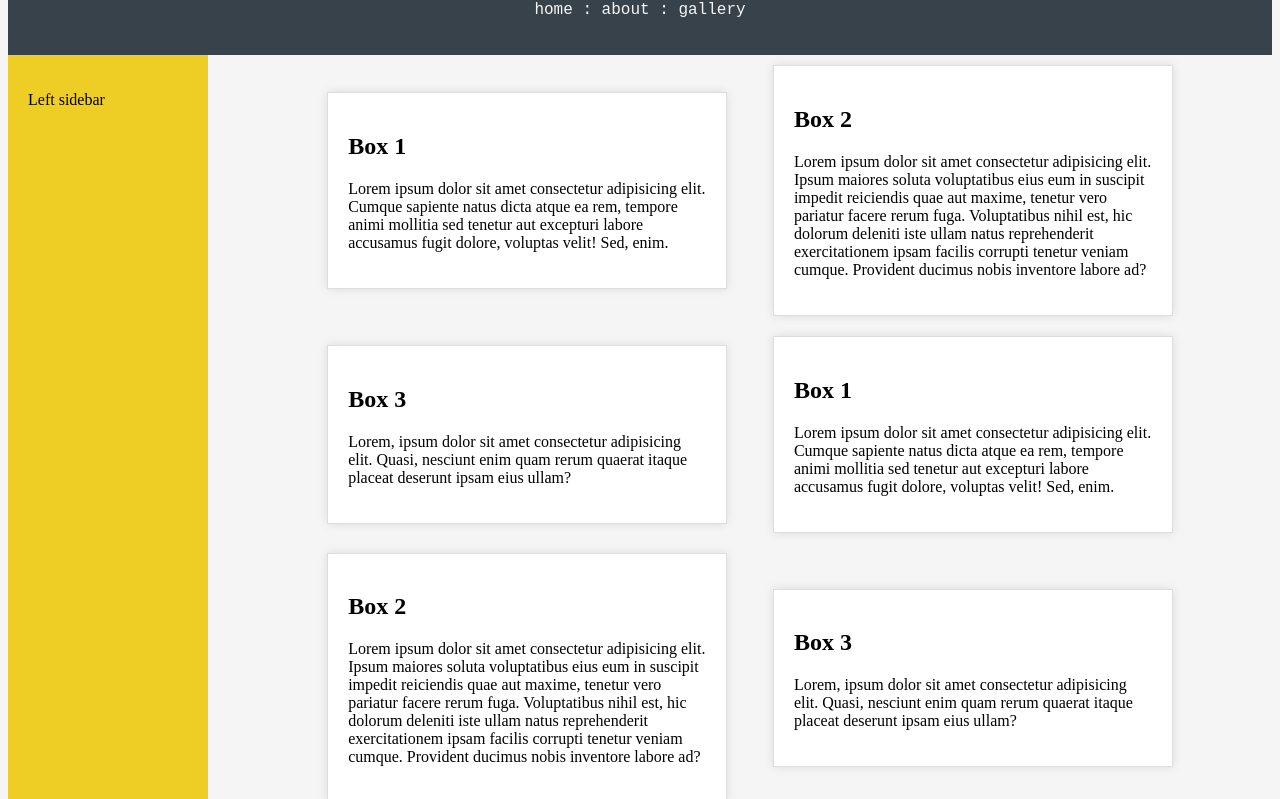
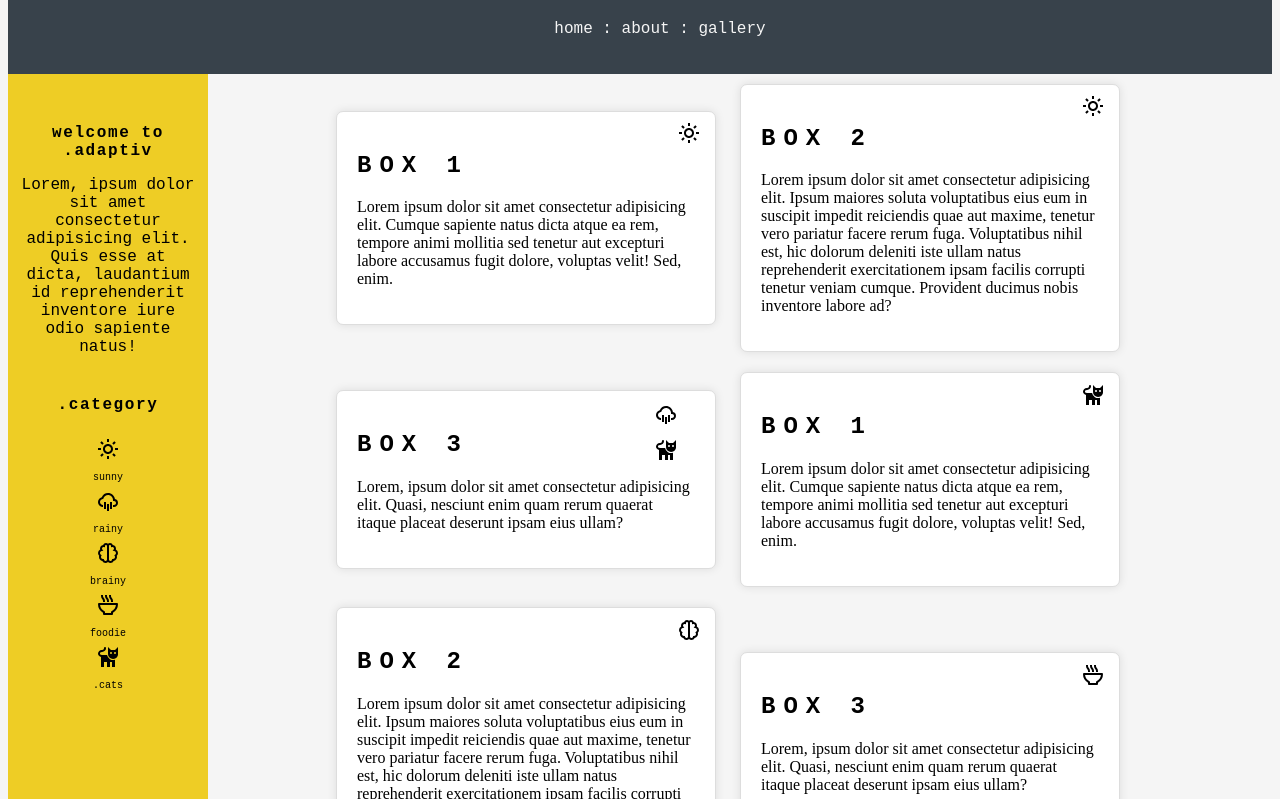
Before and after one commit to rebeccalindman/htmlcsswebpage, a plain HTML site: page index.html in a window 1280 px wide. Shown: the part 107-906 px from the top of the page. Drawn offline with Linux system fonts and the light colour scheme.

Commit message:
icons and more

```diff
--- a/index.html
+++ b/index.html
@@ -11,19 +11,57 @@
 
  <header>
   <h1>.adaptiv</h1>
-  <p>home : about : gallery</p>
+  <nav>
+    <ul class="pages-menu">
+        <a href="index.html">home</a> :
+        <a href="about.html">about</a> :
+        <a href="gallery.html">gallery</a>
+    </ul>
+  </nav>
  </header>
 
  <main>
     <div class="wrapper">
         <section class="left-sidebar">
-            <p>Left sidebar</p>
+            <h3>welcome to .adaptiv</h3>
+            <p>Lorem, ipsum dolor sit amet consectetur adipisicing elit. Quis esse at dicta, laudantium id reprehenderit inventore iure odio sapiente natus!</p>
+            <h3>.category</h3>
+            <nav>
+                <ul class="icon-list">
+                    <a class="icon-navigation" href="sun-items.html">
+                        <img src="icons/bx-sun.svg" alt="sun icon" class="icon">
+                    </a>Sunny
+
+                    <a class="icon-navigation" href="rain-items.html">
+                        <img src="icons/bx-cloud-rain.svg" alt="cloud rain icon" class="icon">
+                    </a>Rainy
+
+                    <a class="icon-navigation" href="brain-items.html">
+                        <img src="icons/bx-brain.svg" alt="brain icon" class="icon">
+                    </a>Brainy
+
+                    <a class="icon-navigation" href="food-items.html">
+                        <img src="icons/bx-bowl-hot.svg" alt="bowl-hot icon" class="icon">
+                    </a>Foodie
+
+                    <a class="icon-navigation" href="cat-items.html">
+                        <img src="icons/bxs-cat.svg" alt="cat icon" class="icon">
+                    </a>.cats
+                </ul>
+            </nav>
         </section>
 
         <section class="content">
             <div class="box-container">
                 <div class="box">
                     <h2>Box 1</h2>
+                    <nav>
+                        <ul class="icon-list">
+                            <a class="icon-navigation" href="sun-items.html">
+                                <img src="icons/bx-sun.svg" alt="sun icon" class="icon">
+                            </a>
+                        </ul>
+                    </nav>
                     <p>
                     Lorem ipsum dolor sit amet consectetur adipisicing elit. Cumque sapiente natus dicta atque ea rem, tempore animi mollitia sed tenetur aut excepturi labore accusamus fugit dolore, voluptas velit! Sed, enim.
                     </p>
@@ -31,6 +69,13 @@
 
                 <div class="box">
                     <h2>Box 2</h2>
+                    <nav>
+                        <ul class="icon-list">
+                            <a class="icon-navigation" href="sun-items.html">
+                                <img src="icons/bx-sun.svg" alt="sun icon" class="icon">
+                            </a>
+                        </ul>
+                    </nav>
                     <p>
                     Lorem ipsum dolor sit amet consectetur adipisicing elit. Ipsum maiores soluta voluptatibus eius eum in suscipit impedit reiciendis quae aut maxime, tenetur vero pariatur facere rerum fuga. Voluptatibus nihil est, hic dolorum deleniti iste ullam natus reprehenderit exercitationem ipsam facilis corrupti tenetur veniam cumque. Provident ducimus nobis inventore labore ad?
                 </p>
@@ -38,6 +83,16 @@
 
                 <div class="box">
                     <h2>Box 3</h2>
+                    <nav>
+                        <ul class="icon-list">
+                            <a class="icon-navigation" href="rain-items.html">
+                                <img src="icons/bx-cloud-rain.svg" alt="rain icon" class="icon">
+                            </a>
+                            <a class="icon-navigation" href="cat-items.html">
+                                <img src="icons/bxs-cat.svg" alt="cat icon" class="icon">
+                            </a>
+                        </ul>
+                    </nav>
                     <p>
                     Lorem, ipsum dolor sit amet consectetur adipisicing elit. Quasi, nesciunt enim quam rerum quaerat itaque placeat deserunt ipsam eius ullam?
                     </p>
@@ -46,6 +101,13 @@
 
                 <div class="box">
                     <h2>Box 1</h2>
+                    <nav>
+                        <ul class="icon-list">
+                            <a class="icon-navigation" href="cat-items.html">
+                                <img src="icons/bxs-cat.svg" alt="cat icon" class="icon">
+                            </a>
+                        </ul>
+                    </nav>
                     <p>
                     Lorem ipsum dolor sit amet consectetur adipisicing elit. Cumque sapiente natus dicta atque ea rem, tempore animi mollitia sed tenetur aut excepturi labore accusamus fugit dolore, voluptas velit! Sed, enim.
                     </p>
@@ -53,6 +115,13 @@
 
                 <div class="box">
                     <h2>Box 2</h2>
+                    <nav>
+                        <ul class="icon-list">
+                            <a class="icon-navigation" href="brain-items.html">
+                                <img src="icons/bx-brain.svg" alt="brain icon" class="icon">
+                            </a>
+                        </ul>
+                    </nav>
                     <p>
                     Lorem ipsum dolor sit amet consectetur adipisicing elit. Ipsum maiores soluta voluptatibus eius eum in suscipit impedit reiciendis quae aut maxime, tenetur vero pariatur facere rerum fuga. Voluptatibus nihil est, hic dolorum deleniti iste ullam natus reprehenderit exercitationem ipsam facilis corrupti tenetur veniam cumque. Provident ducimus nobis inventore labore ad?
                 </p>
@@ -60,6 +129,13 @@
 
                 <div class="box">
                     <h2>Box 3</h2>
+                    <nav>
+                        <ul class="icon-list">
+                            <a class="icon-navigation" href="food-items.html">
+                                <img src="icons/bx-bowl-hot.svg" alt="bowl icon" class="icon">
+                            </a>
+                        </ul>
+                    </nav>
                     <p>
                     Lorem, ipsum dolor sit amet consectetur adipisicing elit. Quasi, nesciunt enim quam rerum quaerat itaque placeat deserunt ipsam eius ullam?
                     </p>
--- a/styles.css
+++ b/styles.css
@@ -1,44 +1,101 @@
-/* placement */
-/* text */
-/* fill */
-body{
-    background-color: whitesmoke;
-   /*  position: relative; */
+
+body{background-color: whitesmoke;}
+
+h1{font-size: 2.5rem; letter-spacing: 0.3rem;}
+
+h2{
+    letter-spacing: 0.3rem;
+    text-transform: uppercase;
+    font-family: monospace;
+    font-size: 1rem;
 }
+
+h3{
+    font-size: 0.8rem;
+    letter-spacing: 0.1rem;
+    margin-top: 40px;
+}
+
+
+
+/*** HEADER ***/
 header{
- /* placement */
  position: relative;
  margin: 0;
- /* text */
+ background-color: rgb(56, 66, 75);
+ padding: 20px;
  font-family: monospace, 'Courier New', Courier;
  text-align: center;
  color: whitesmoke;
- /* fill */
- background-color: rgb(56, 66, 75);
- padding: 20px;
 }
 
+header h1:hover{
+color: black;
+}
+
+.pages-menu a{
+    color: whitesmoke;
+    text-decoration: none;
+
+}
+
+
+.pages-menu a:hover{
+    background-color: rgb(238, 205, 37);
+    padding: 3px;
+    color: black;
+    border-radius: 4px;
+}
+
+/**** MAIN CONTENT ****/
 .wrapper{
     position: relative;
 }
 
-.left-sidebar{
-    width: 200px;
+/*** left sidebar ***/
+.left-sidebar {
+    width: 100px;
     position: absolute;
     left:0;
     top: 0;
     bottom: 0;
-    padding: 20px;
+    padding: 10px;
     box-sizing: border-box;
     background-color: rgb(238, 205, 37);
+    text-align: center;
+    font-family: monospace, 'Courier New', Courier;
 }
 
-/* .left-sidebar, .left-sidebar *, .left-sidebar *:after, .left-sidebar *:before {
-    box-sizing: border-box;
-} */
+.left-sidebar p {
+    font-size: 0.7rem;
+    word-wrap: break-word;
+    }
 
+.icon-list{
+    font-size: 10px;
+    line-height: 15px;
+    padding: 2%;
+    margin: 0 30% 0 30%;
+    text-transform: lowercase;
+}
+
+.icon {
+    padding: 4px;
+}
+.icon-navigation {
+    text-decoration: none; /* removes underline between icons */
+}
+
+.icon-navigation:hover {
+    /* background-color: aliceblue; */
+    padding: 20px 0px 0px 0px;
+    background-color: rgb(207, 178, 30);
+    border-radius: 4px;
+}
+
+/*** content  ***/
 .content{
-    margin-left: 220px; /* space for sidebar */
+    margin-left: 120px; /* space for sidebar */
     text-align: center;
 }
 
@@ -53,17 +110,22 @@ header{
     box-sizing: border-box;
     background-color: white;
     border: 1px solid #ddd;
+    border-radius: 7px;
     padding: 20px;
     box-shadow: 0 0 10px rgba(0,0,0,0.1);
     max-width: 300px; /* Adjust based on your needs */
-    margin: 10px; /* Space around each box */
+    margin: 10px 5px 10px 5px; /* Space around each box */
     vertical-align: middle; /* Align the boxes correctly */
     text-align: left;
+    position: relative;
 }
 
-.box div {
-    margin: 10px;
-    text-align: left;
+.box div {text-align: left;}
+
+.box nav{
+    position: absolute;
+    top: 5px;
+    right: 20px;
 }
 
 /****** FOOTER *******/
@@ -94,29 +156,47 @@ footer nav a{
         display: block;
         max-width: 100%;
     }
-    .left-sidebar{
-        max-width: 100px;
-    }
-    .content{
-        margin-left: 120px;
-    }
+
+
 }
 
 @media (min-width: 481px) {
+    h2{
+        letter-spacing: 0.5rem;
+        font-size: 1.5rem;
+    }
+
+    h3{
+        font-size: 1rem;
+        margin-top: 40px;
+    }
     .box {
+        max-width: 400px;
         margin: 10px 1%;
     }
     .left-sidebar{
         width: 200px;
     }
+
+    .left-sidebar p {font-size: 1rem; }
+    .content{
+        margin-left: 220px;
+    }
+
+
 }
 
 @media (min-width: 1025px){
     .box {
-        margin: 10px 2%; /* Add margins to space out the boxes */
-        max-width: 400px;
+        margin: 10px 1%; /* Add margins to space out the boxes */
+        max-width: 380px;
 
     }
+
+    .content{
+        max-width: 1000px;
+    }
+
     .box div{
         /* max-width: 400px; */
     }
```
Also changed, not shown: gallery.html (added, +95 -0 lines), about.html (added), icons/bx-baguette.svg (added), icons/bx-bowl-hot.svg (added), icons/bx-brain.svg (added), icons/bx-cloud-rain.svg (added), icons/bx-ghost.svg (added), icons/bx-mail-send.svg (added), icons/bx-sun.svg (added), icons/bx-train.svg (added), icons/bxs-baguette.svg (added), icons/bxs-bowl-hot.svg (added), icons/bxs-brain.svg (added), icons/bxs-cat.svg (added), 4 more files.
